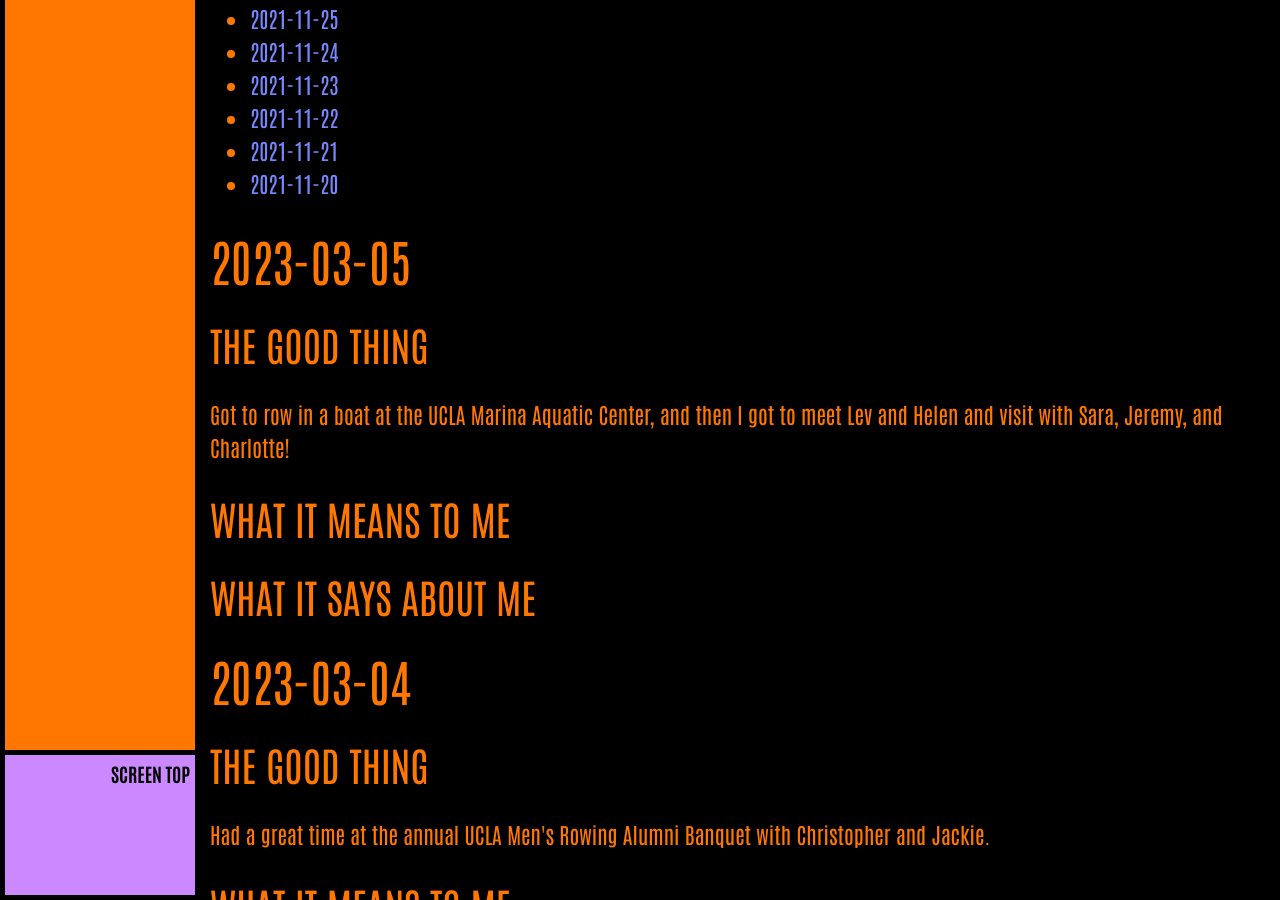
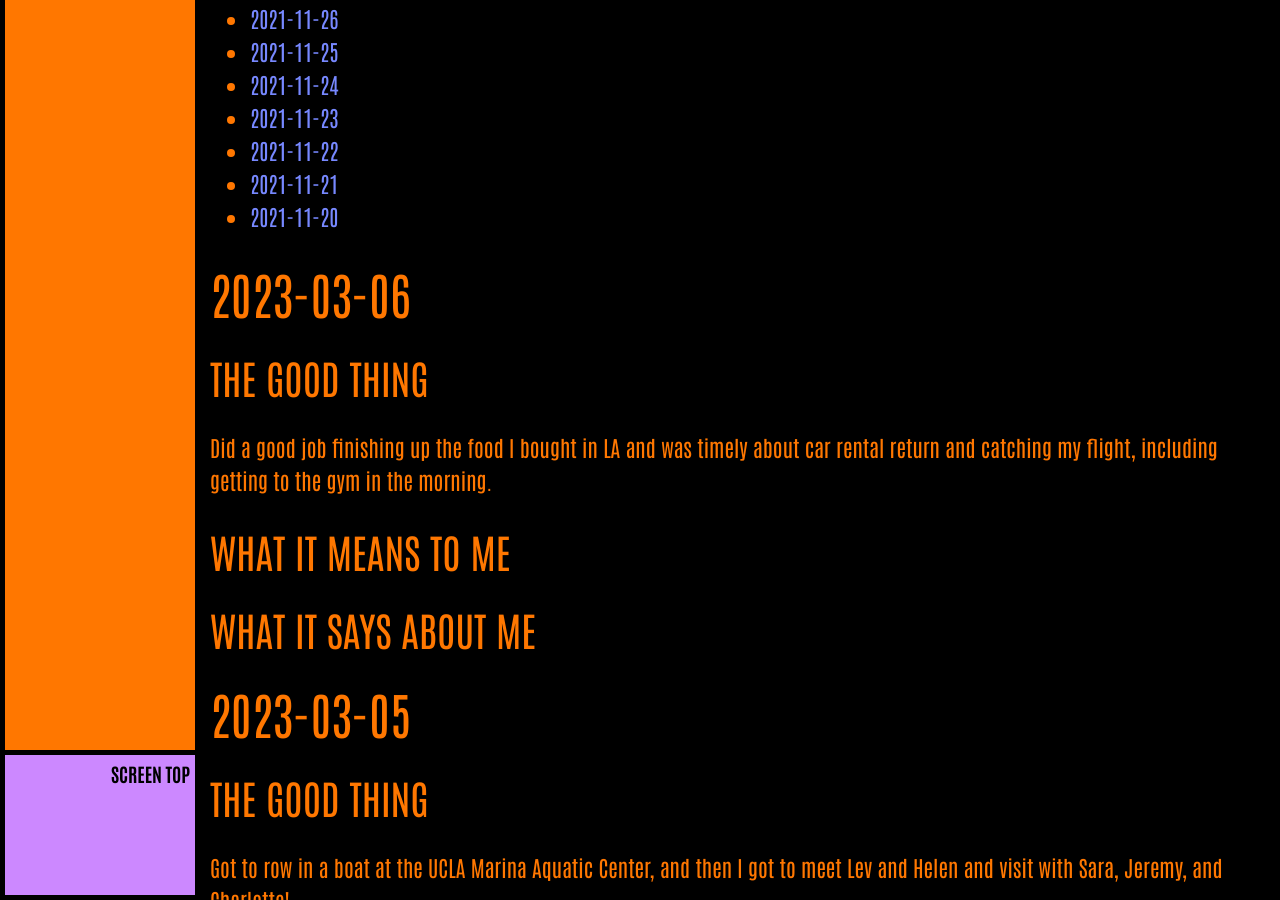
Before and after one commit to ArthurZey/arthurzey.github.io, a Jekyll site: the page built from _pages/one-good-thing.md, in a window 1280 px wide and 900 px high, scrolled down 9768 px. Built offline with Jekyll 4.4.1, drawn with Linux system fonts in a browser that asks for light colours; some of the changed text lies outside the part shown.

Commit message:
added stub for 2023-03-06

```diff
--- a/_pages/one-good-thing.md
+++ b/_pages/one-good-thing.md
@@ -2,7 +2,7 @@
 title: One Good Thing
 description: "Accomplishments, happenings, etc, this is probably a good way to cultivate gratitude and a value orientation."
 date: "2021-12-05"
-last_modified_at: "2023-03-08T03:45:23+00:00"
+last_modified_at: "2023-03-10T02:01:06+00:00"
 tags:
   - happenings
   - draft
@@ -13,6 +13,15 @@
 {:toc}
 {::options toc_levels="2" /}
 
+## 2023-03-06
+### The Good Thing
+Did a good job finishing up the food I bought in LA and was timely about car rental return and catching my flight, including getting to the gym in the morning.
+### What It Means to Me
+
+### What It Says about Me
+
+
+
 ## 2023-03-05
 ### The Good Thing
 Got to row in a boat at the UCLA Marina Aquatic Center, and then I got to meet Lev and Helen and visit with Sara, Jeremy, and Charlotte!
```
